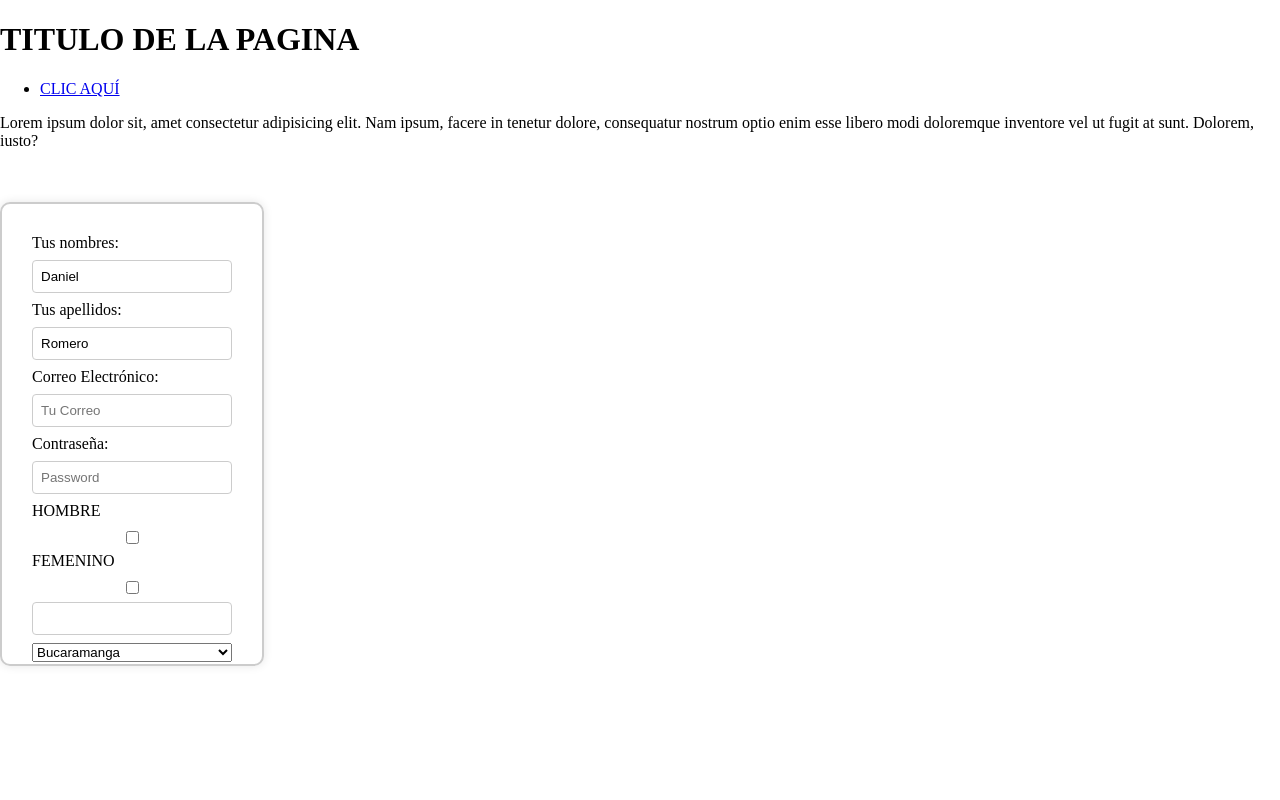
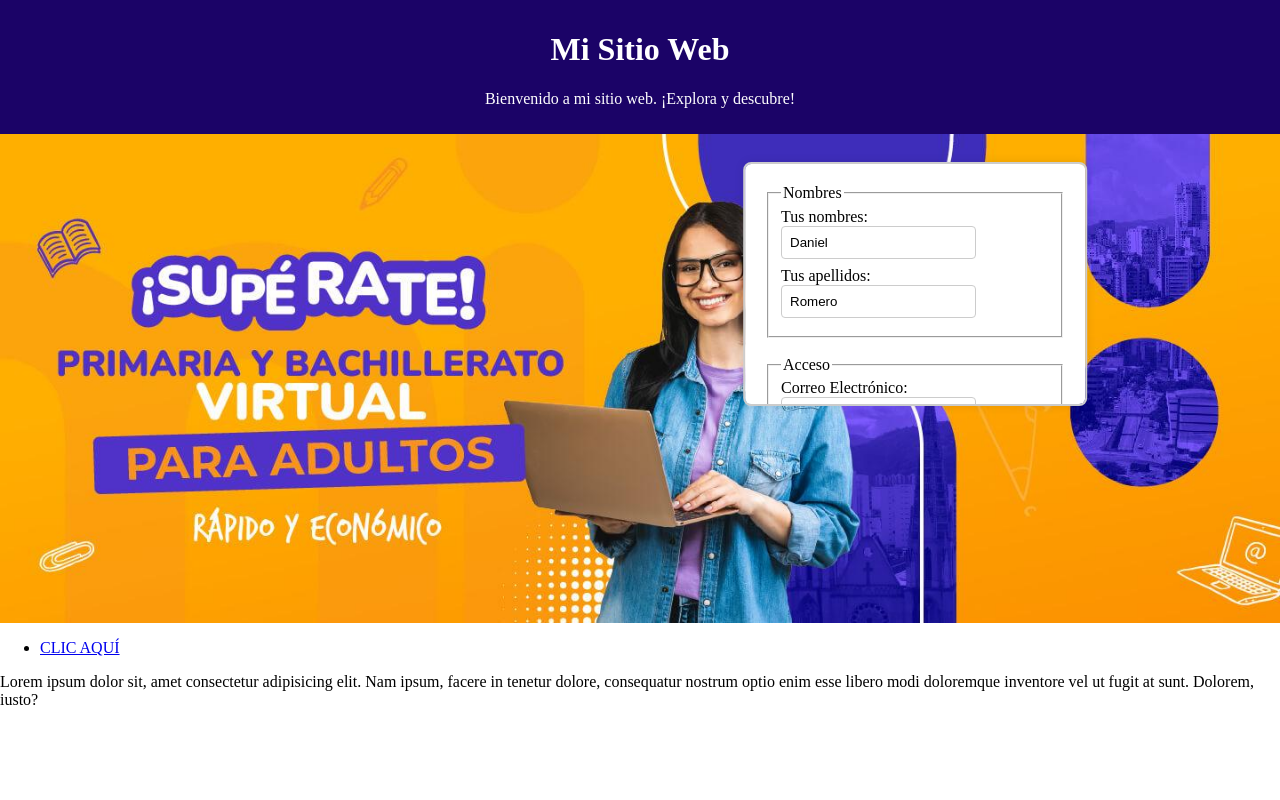
Before and after one commit to Sakhurama/claseform, a plain HTML site: page index.html in a window 1280 px wide. Drawn offline with Linux system fonts and the light colour scheme.

Commit message:
Nuevo heather y banner

```diff
--- a/decoracion.css
+++ b/decoracion.css
@@ -1,16 +1,3 @@
-
-/* BOTÓN ENVIAR EFECTO CLIC */
-
-.cambiarColor {
-  width: auto;
-  height: auto;
-  background-color: rgba(255, 255, 255, 0);
-  text-align: center;
-  line-height: 100px;
-  cursor: pointer;
-  transition: background-color 1s ease;
-}
-
 .cambiarColor:hover{
   background-color: rgb(10, 226, 82);
 }
@@ -26,13 +13,21 @@
     }
 
     .formulario-container {
-      width: 200px;
-      max-height: 400px; /* Ajusta la altura máxima según tus necesidades */
+      width: 300px; /* ajusta el ancho */
+      max-height: 200px; /* Ajusta la altura máxima según tus necesidades */
       padding: 30px;
       border: 2px solid #cccccc;
       border-radius: 10px;
       box-shadow: 0 0 10px rgba(0, 0, 0, 0.1);
       overflow: auto;
+      position: absolute;
+      top: 50%;
+      left: 50%;
+      transform: translate(30%, 50%);
+      padding: 20px;
+      background-color: rgb(255, 255, 255);
+      border-radius: 8px;
+      text-align: left;
     }
 
     /* Estilos adicionales para el formulario, solo como ejemplo */
@@ -51,3 +46,45 @@
       border: 1px solid #ccc;
       border-radius: 4px;
     }
+
+    /* BOTÓN ENVIAR EFECTO CLIC */
+
+.cambiarColor {
+  width: auto;
+  height: auto;
+  background-color: rgba(255, 255, 255, 0);
+  text-align: center;
+  line-height: 100px;
+  cursor: pointer;
+  transition: background-color 1s ease;
+}
+
+    /* Para darle orden al botón de enviar */
+
+        .container {
+      display: flex;
+      justify-content: center;
+      align-items: center;
+      height: 20vh;
+    }
+
+    /* Para darle estilo al banner del sitio web */
+        header {
+      background-color: rgb(27, 3, 103);
+      color: #fff;
+      padding: 10px;
+      text-align: center;
+    }
+
+    /* Banner sobre la imagen */
+        body {
+      margin: 0;
+      padding: 0;
+      position: relative;
+    }
+
+    img {
+      width: 100%;
+      height: auto;
+      display: block;
+    }
--- a/index.html
+++ b/index.html
@@ -6,17 +6,25 @@
   <title>Document</title>
   <link rel="stylesheet" href="decoracion.css">
 </head>
+
 <body>
   <header>
-    <h1>TITULO DE LA PAGINA</h1>
-    <nav>
-      <ul>
-        <li><a href="index2.html" target="_blank">CLIC AQUÍ</a></li>
-      </ul>
-    </nav>
+    <h1>Mi Sitio Web</h1>
+    <p>Bienvenido a mi sitio web. ¡Explora y descubre!</p>
   </header>
 
   <main>
+    <section class="indexBanner">
+      <div>
+        <img src="img/banner.jfif" alt="banner principal">
+      </div>
+    </section>
+
+  <nav>
+    <ul>
+    <li><a href="index2.html" target="_blank">CLIC AQUÍ</a></li>
+    </ul>
+  </nav>
 
   <p>Lorem ipsum dolor sit, amet consectetur adipisicing elit. Nam ipsum, facere in tenetur dolore, consequatur nostrum optio enim esse libero modi doloremque inventore vel ut fugit at sunt. Dolorem, iusto?</p> <br> <br>
 
@@ -24,27 +32,49 @@
 
     <form action="datos.php" method="get" autocomplete="off">
 
+  <fieldset>
+    <legend>Nombres</legend>
+
     <label for="nombre">Tus nombres:</label>
-    <input type="text" name="nombre" id="nombre" value="Daniel" placeholder="Pon tu nombre" required>
+    <input type="text" name="nombre" id="nombre" value="Daniel" placeholder="Pon tu nombre" required> <br>
 
     <label for="apellido">Tus apellidos:</label>
     <input type="text" name="apellido" id="apellido" value="Romero" placeholder="Pon tu apellido" required>
 
+  </fieldset> <br>
+
+  <fieldset>
+    <Legend>Acceso</Legend>
     <label for="correo">Correo Electrónico:</label>
     <input type="email" name="correo" id="correo" placeholder="Tu Correo" required>
 
     <label for="contraseña">Contraseña:</label>
     <input type="password" name="contraseña" id="contraseña" placeholder="Password" required>
+  </fieldset> <br>
 
-    <label for="checkhombre">HOMBRE</label>
-    <input type="checkbox" id="checkhombre" value="checkhombre">
+  <fieldset>
+    <legend>¿Con quién vives?</legend>
 
+    <input type="checkbox" id="father" value="father">
+    <label for="father">Papá</label><br>
 
-    <label for="checkwomen">FEMENINO</label>
-    <input type="checkbox" name="checkwomen" id="checkwomen">
+    <input type="checkbox" name="father" id="father">
+    <label for="father">Mamá</label><br>
 
+    <input type="checkbox" name="too" id="too">
+    <label for="too">Ambos</label>
 
+  </fieldset> <br>
+
+<fieldset>
+
+  <legend>¿Tú número telefonico?</legend>
     <input type="number" required>
+
+</fieldset> <br>
+
+<fieldset>
+  <legend>¿Dónde vives?</legend>
 
 <select name="" id="">
   <option value="">Bucaramanga</option>
@@ -52,28 +82,36 @@
   <option value="">Bogotá</option>
 </select>
 
-<p>AHORA CON RADIO para elegir</p>
+</fieldset> <br>
+
+<fieldset>
+  <legend>Selecciona tu género:</legend>
+
 <input type="radio" id="masculino" name="grupo" value="masculino">
-<label for="masculino">Soy hombre</label>
+<label for="masculino">Soy hombre</label> <br>
 
 <input type="radio" id="femenino3" name="grupo" value="femenino">
-<label for="femenino">Soy mujer</label>
+<label for="femenino">Soy mujer</label> <br>
 
 <input type="radio" id="gay" name="grupo" value="gay">
-<label for="gay">Otro</label> <br> <br>
+<label for="gay">Otro</label>
 
-<div>
-  <input  class="cambiarColor"
+</fieldset>
+
+<div class="container">
+  <input  type="submit" value="Enviar" class="cambiarColor"
 onmouseover="cambiarColor()"
-onmouseout="restaurarColor()" type="submit" value="Enviar">
+onmouseout="restaurarColor()">
 </div>
-</div>
-  <!--buenas noches-->
+
+
 
 </form>
 
 </main>
 
+
+<!--Para vincular el javascrip con mi documento-->
   <script src="interaccion.js"></script>
 </body>
 </html>
```
Also changed, not shown: img/banner.jfif (added).
